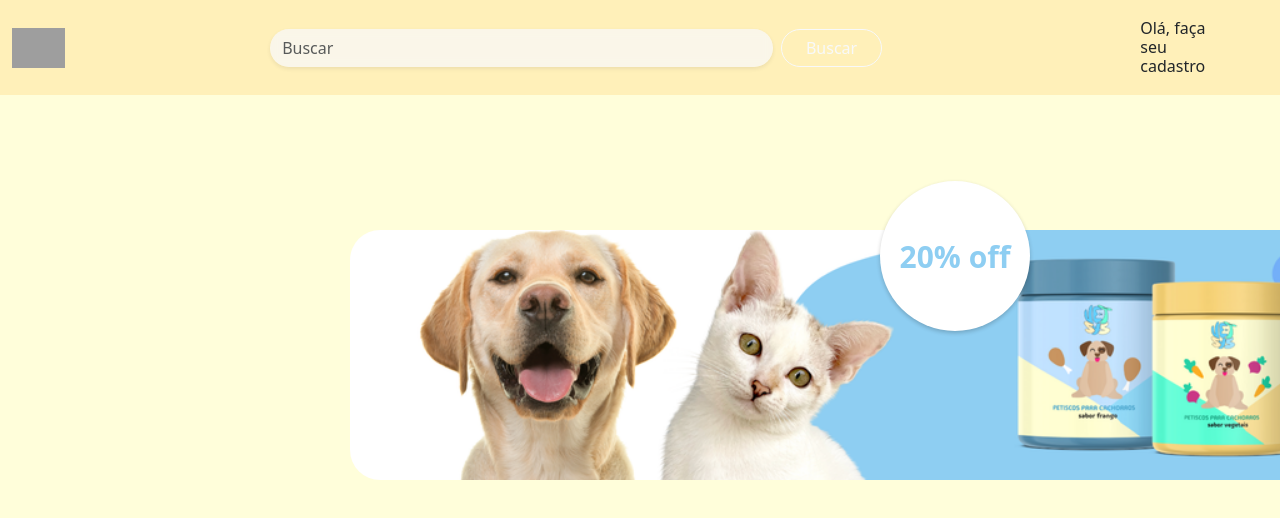
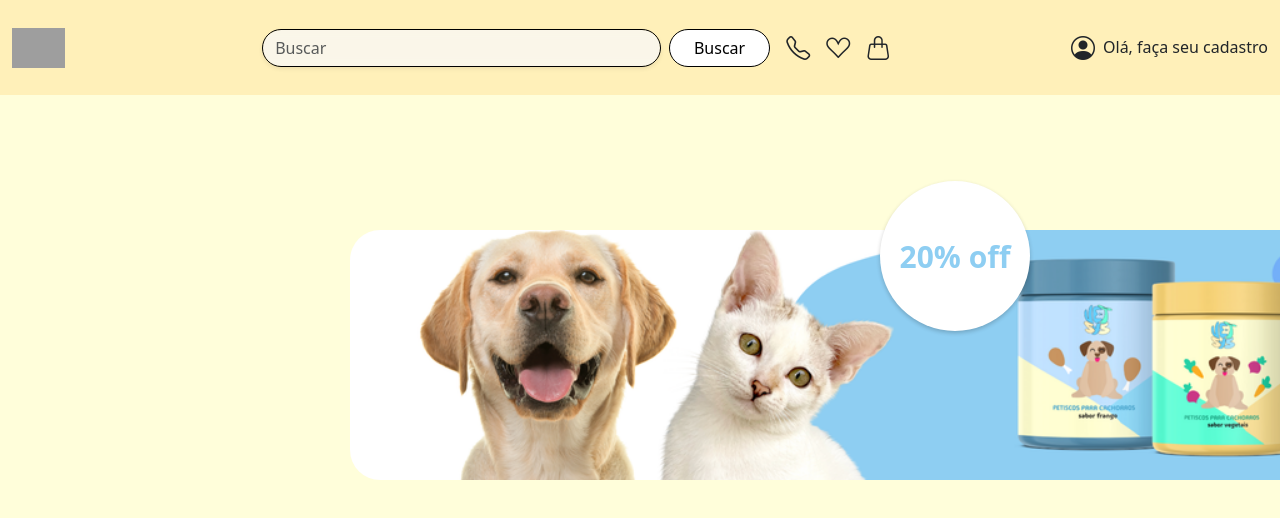
Before and after one commit to eloasenai/vetsys2, a React (Vite) app: page / in a window 1280 px wide. Shown: the top 518 px of the page. Built offline with nearby package versions, Linux system fonts and the light colour scheme; grey boxes are pictures that could not be loaded.

Commit message:
adicionando icons

```diff
--- a/package.json
+++ b/package.json
@@ -21,6 +21,7 @@
     "@types/react-dom": "^19.0.4",
     "@vitejs/plugin-react-swc": "^3.8.0",
     "bootstrap": "^5.3.3",
+    "bootstrap-icons": "^1.13.1",
     "eslint": "^9.21.0",
     "eslint-plugin-react-hooks": "^5.1.0",
     "eslint-plugin-react-refresh": "^0.4.19",
--- a/src/App.jsx
+++ b/src/App.jsx
@@ -1,5 +1,3 @@
-import "bootstrap/dist/css/bootstrap.min.css";
-import "bootstrap/dist/js/bootstrap.bundle.min";
 import "./App.css";
 import React from "react";
 import { BrowserRouter, Routes, Route, useLocation } from "react-router";
--- a/src/components/header/Header.jsx
+++ b/src/components/header/Header.jsx
@@ -42,24 +42,7 @@ const Header = () => {
             display: "flex",
             gap: "10px", // Espaçamento entre os botões
           }}
-        >
-          <button style={{ padding: "10px 20px", borderRadius: "5px" }}>
-            Botão 1
-          </button>
-          <button style={{ padding: "10px 20px", borderRadius: "5px" }}>
-            Botão 2
-          </button>
-          <button style={{ padding: "10px 20px", borderRadius: "5px" }}>
-            Botão 3
-          </button>
-          <button style={{ padding: "10px 20px", borderRadius: "5px" }}>
-            Botão 4
-          </button>
-          <button style={{ padding: "10px 20px", borderRadius: "5px" }}>
-            Botão 5
-          </button>
-        </div>
-
+        ></div>
 
         <div
           style={{
@@ -99,44 +82,54 @@ const Header = () => {
           <div className="d-flex align-items-center mx-auto w-50 #">
             <form className="d-flex flex-grow-1 me-3" onSubmit={handleSearch}>
               <input
-                className="form-control me-2 rounded-pill bg-light bg-opacity-75 border-0 shadow-sm"
+                className="form-control me-2 rounded-pill bg-light bg-opacity-75 shadow-sm"
                 type="search"
                 placeholder="Buscar"
                 aria-label="Search"
                 value={searchTerm}
                 onChange={(e) => setSearchTerm(e.target.value)}
-                style={{ backdropFilter: "blur(4px)" }}
+                style={{
+                  backdropFilter: "blur(4px)",
+                  border: "1px solid black", // Borda preta
+                }}
               />
               <button
-                className="btn btn-outline-light rounded-pill px-4"
+                className="btn rounded-pill px-4"
                 type="submit"
+                style={{
+                  border: "1px solid black", // Borda preta
+                  color: "black", // Cor do texto preta para melhor contraste
+                  backgroundColor: "white", // Fundo branco para visual limpo
+                }}
               >
                 Buscar
               </button>
             </form>
 
             {/* Ícone da sacola */}
-            <Link
-              to="/carrinho"
-              className="text-light fs-4"
-              title="Minha sacola"
-            >
-              <i className="bi bi-handbag"></i>
-            </Link>
+
+            <div className="d-flex align-items-center gap-3 fs-4 text-dark">
+              <Link to="/contato" title="Contato" className="text-dark">
+                <i className="bi bi-telephone"></i>
+              </Link>
+              <Link to="/favoritos" title="Favoritos" className="text-dark">
+                <i className="bi bi-suit-heart"></i>
+              </Link>
+              <Link to="/carrinho" title="Sacola" className="text-dark">
+                <i className="bi bi-handbag"></i>
+              </Link>
+            </div>
           </div>
 
           {/* Cadastro */}
           <Link
-            to="/cadastro" /* Alterado de "/login" para "/cadastro" */
+            to="/cadastro"
             role="button"
-            className="d-flex gap-3 justify-content-center align-items-center text-decoration-none text-light"
+            className="d-flex gap-2 align-items-center text-decoration-none text-dark"
           >
-            <i className="bi bi-person-circle fs-3"></i>
-            <div className="d-none d-md-flex flex-column m-0 w-50">
-              <span className="h6 m-0 text-dark">
-                Olá, faça seu cadastro
-              </span>{" "}
-              {/* Texto atualizado */}
+            <i className="bi bi-person-circle fs-4"></i>
+            <div className="d-none d-md-flex flex-column m-0">
+              <span className="h6 m-0">Olá, faça seu cadastro</span>
             </div>
           </Link>
         </div>
--- a/src/main.jsx
+++ b/src/main.jsx
@@ -1,5 +1,8 @@
 import { StrictMode } from 'react'
 import { createRoot } from 'react-dom/client'
+import "bootstrap/dist/css/bootstrap.min.css";
+import "bootstrap/dist/js/bootstrap.bundle.min";
+import "bootstrap-icons/font/bootstrap-icons.min.css"
 import "./index.css";
 import App from './App.jsx'
 
```
Also changed, not shown: 1 other file (tests, documents, lock files or other folders).
